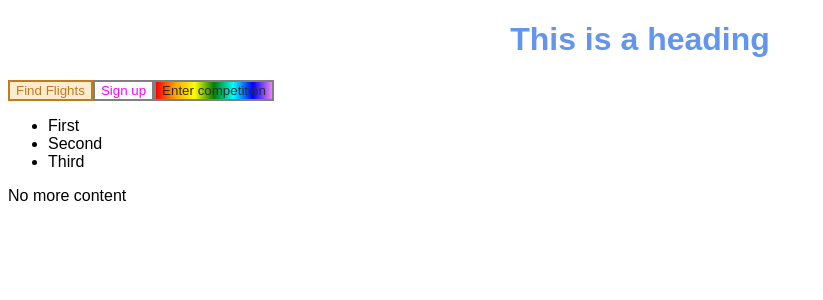
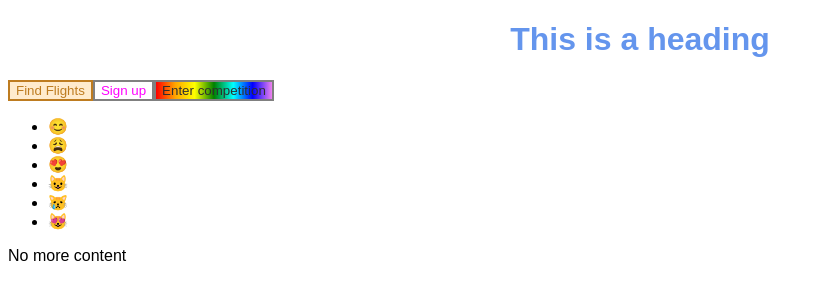
Before and after one commit to hannah-be/react-flight-booking, a React (Create React App) app: page / in a window 1280 px wide. Shown: the top 300 px of the page, without its empty margins (0-823 px from the left). Built offline with nearby package versions, Linux system fonts and the light colour scheme.

Commit message:
Add emojis

```diff
--- a/src/App.js
+++ b/src/App.js
@@ -2,6 +2,7 @@ import React, { Component } from 'react';
 // import logo from './logo.svg';
 import './App.css';
 import Button from './components/Button';
+import Emoji from './components/Emoji';
 
 class App extends Component {
   render() {
@@ -12,9 +13,12 @@ class App extends Component {
         <Button title="Sign up" />
         <Button title='Enter competition' magic />
         <ul>
-          <li>First</li>
-          <li>Second</li>
-          <li>Third</li>
+          <li><Emoji /></li>
+          <li><Emoji emotion = 'sad' /></li>
+          <li><Emoji emotion = 'love' /></li>
+          <li><Emoji cat /></li>
+          <li><Emoji cat emotion = 'sad' /></li>
+          <li><Emoji cat emotion = 'love' /></li>
           </ul>
         <p>No more content</p>
       </div>
--- /dev/null
+++ b/src/components/Emoji.js
@@ -0,0 +1,34 @@
+import React from 'react';
+
+function Emoji({
+  emotion = 'happy',
+  cat = false
+}) {
+  let text = ''
+  if (cat) {
+    if (emotion === 'sad') {
+        text = '😿'
+    } else if (emotion === 'love'){
+        text = '😻'
+   } else {
+      text = '😺'
+    }
+  } else {
+    if (emotion === 'sad') {
+        text = '😩'
+    } else if (emotion === 'love') {
+        text = '😍'
+    } else {
+      text = '😊'
+    }
+  }
+
+  return (
+    <span>
+      { text }
+    </span>
+  )
+}
+
+export default Emoji
+// module.exports = Emoji
```
